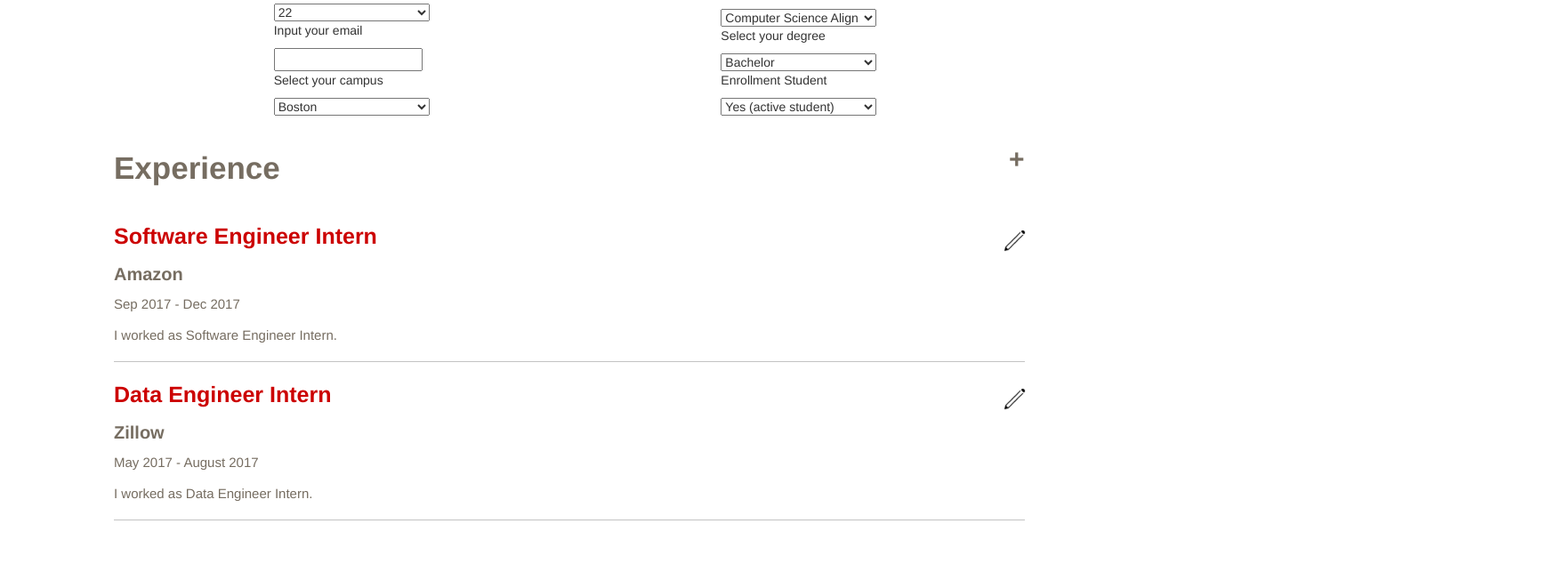
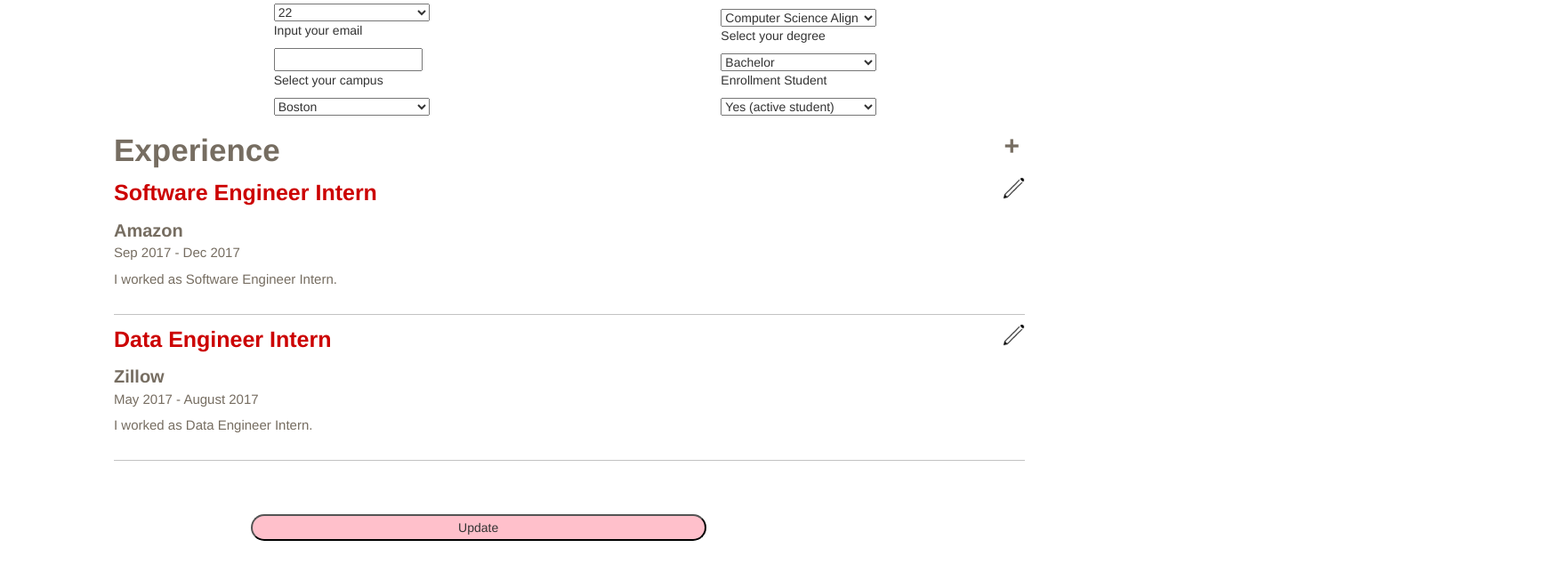
Before and after one commit to rexue70/asd-student-front-end, a React (Create React App) app in the folder student-front-end/: page /profile in a window 1280 px wide. Shown: the part 1386-2029 px from the top of the page at 89% size, 1758 px wide, since content can reach past the window. Built offline with nearby package versions, Linux system fonts and the light colour scheme; a web font is replaced by a local one.

Commit message:
Update Add Experience

```diff
--- a/student-front-end/src/components/profile/AddExperience.js
+++ b/student-front-end/src/components/profile/AddExperience.js
@@ -49,13 +49,14 @@
             <Wrapper>
                 <Wrapper_Inner>
                     <h2>{this.props.text}</h2>
+                    <Rule></Rule>
                     <ExperienceContent
                         changeTitle={this.changeTitle.bind(this)}
                         changeCompany={this.changeCompany.bind(this)}
                         changeDesc={this.changeDesc.bind(this)}
                         item={this.state}/>
-                    <button onClick={this.props.closePopup}>Cancel</button>
-                    <button onClick={this.AddExperience}>Add</button>
+                    <Button onClick={this.props.closePopup}>Cancel</Button>
+                    <Button onClick={this.AddExperience}>Add</Button>
                 </Wrapper_Inner>
             </Wrapper>
         )
@@ -65,7 +66,7 @@
 const Wrapper = styled.div`
         position: fixed;
         width: 100%;
-        height: 100%;
+        height: 120%;
         top: 0;
         left: 0;
         right: 0;
@@ -83,3 +84,13 @@
         margin: auto;
         background: white;
     `
+
+const Button = styled.button`
+        margin: 0 10%;
+    `
+
+const Rule = styled.p`
+        height: 1px;
+        border: 0;
+        box-shadow: inset 0 12px 12px -12px rgba(0, 0, 0, 0.5);
+    `
--- a/student-front-end/src/components/profile/EditExperience.js
+++ b/student-front-end/src/components/profile/EditExperience.js
@@ -1,6 +1,7 @@
 import React, {Component} from 'react';
 import styled from "styled-components";
 import ExperienceContent from "./ExperienceContent";
+import background from "../../images/profile_background.png"
 
 export default class EditExperience extends Component {
     constructor(props) {
@@ -47,14 +48,15 @@
             <Wrapper>
                 <Wrapper_Inner>
                     <h2>{this.props.text}</h2>
+                    <Rule></Rule>
                     <ExperienceContent
                         changeTitle={this.changeTitle.bind(this)}
                         changeCompany={this.changeCompany.bind(this)}
                         changeDesc={this.changeDesc.bind(this)}
-                        item={this.state}/>
-                    <button onClick={this.props.closePopup}>Cancel</button>
-                    <button onClick={this.editExperience}>Ok</button>
-                    <button onClick={this.deleteExpeirence}>Delete</button>
+                        item={this.state}/> <br/>
+                    <Button onClick={this.props.closePopup}>Cancel</Button>
+                    <Button onClick={this.editExperience}>Ok</Button>
+                    <Button onClick={this.deleteExpeirence}>Delete</Button>
                 </Wrapper_Inner>
             </Wrapper>
         )
@@ -64,7 +66,7 @@
 const Wrapper = styled.div`
         position: fixed;
         width: 100%;
-        height: 100%;
+        height: 120%;
         top: 0;
         left: 0;
         right: 0;
@@ -82,3 +84,13 @@
         margin: auto;
         background: white;
     `
+
+const Rule = styled.p`
+        height: 1px;
+        border: 0;
+        box-shadow: inset 0 12px 12px -12px rgba(0, 0, 0, 0.5);
+    `
+
+const Button = styled.button`
+        margin: 0 10%;
+    `
--- a/student-front-end/src/components/profile/ExperienceContent.js
+++ b/student-front-end/src/components/profile/ExperienceContent.js
@@ -1,4 +1,5 @@
 import React, {Component} from 'react';
+import styled from "styled-components";
 
 export default class ExperienceContent extends Component {
     constructor() {
@@ -23,13 +24,38 @@
     render() {
         return(
                 <div>
-                    <p>Job Title</p>
-                    <input onChange={this.handleTitle.bind(this)} value={this.props.item.jobTitle}></input>
-                    <p>Company</p>
-                    <input onChange={this.handleCompany.bind(this)} value={this.props.item.company}></input>
-                    <p>Description</p>
-                    <input onChange={this.handleDesc.bind(this)} value={this.props.item.description}></input>
+                    <Title>
+                        <label for={"jobTitle"}>Job Title</label>
+                    </Title>
+                    <Input onChange={this.handleTitle.bind(this)} id={"jobTitle"} value={this.props.item.jobTitle} size={50}></Input>
+
+                    <Title>
+                        <label for={"company"}>Company</label>
+                    </Title>
+                    <Input onChange={this.handleCompany.bind(this)} id={"company"} value={this.props.item.company} size={50}></Input>
+
+                    <Title>
+                        <label for={"desc"}>Description</label>
+                    </Title>
+                    <Textarea onChange={this.handleDesc.bind(this)} id={"desc"}
+                              value={this.props.item.description} cols={50} rows={6}></Textarea>
                 </div>
             )
     }
 }
+
+const Title = styled.p`
+        color: black;
+        font-size: 12px;
+        margin: 0 10%;
+        font-weight: bold;
+    `
+
+const Input = styled.input`
+        margin: 1% 10%;
+        height: 30px;
+    `
+
+const Textarea = styled.textarea`
+        margin: 1% 10%;
+    `
--- a/student-front-end/src/components/profile/Experiences.js
+++ b/student-front-end/src/components/profile/Experiences.js
@@ -69,31 +69,27 @@
     render() {
         return (
             <div>
+                <Title>
                     <tr>
-                    <td><CardTitle>Experience</CardTitle>
-                    </td>
-                    <td><ButtonAdd onClick = {this.addNewExperience}>+</ButtonAdd>
-                    </td>
+                        <td><CardTitle>Experience</CardTitle></td>
+                        <td><ButtonAdd onClick = {this.addNewExperience}>+</ButtonAdd></td>
                     </tr>
+                </Title>
 
                 {this.state.experiences.map(item => (
                     <div>
                         <Details>
                             <tr key={item.id}>
-                                <td>
-                                    <JobTitle>{item.jobTitle}</JobTitle>
-                                </td>
-                                <td>
-                                    {/*<Button onClick={() => this.handleDel(item)}>-</Button>*/}
-                                    <ButtonEdit onClick={() => this.handleEdit(item)} src={pen}></ButtonEdit>
-                                </td>
+                                <td><JobTitle>{item.jobTitle}</JobTitle>
+                                <ButtonEdit onClick={() => this.handleEdit(item)} src={pen}></ButtonEdit></td>
                             </tr>
+                            <tr><Company>{item.company}</Company></tr>
+                            <tr><Time>{item.time}</Time></tr>
+                            <tr><Desc>{item.desc}</Desc></tr>
+                        </Details>
+                        <br/>
+                        <Rule/>
 
-                            <Company>{item.company}</Company>
-                            <Time>{item.time}</Time>
-                            <Desc>{item.desc}</Desc>
-                        </Details>
-                        <Rule/>
                     </div>
                 ))}
 
@@ -130,32 +126,31 @@
 }
 
 const CardTitle = styled.h1`
-        width:400px;
         color: #766D61;
         font-size: 35px;
-        padding: 20px 0;
+        float: left;
     `
 
 const ButtonAdd = styled.button`
-        margin: auto 600px;
         color: #766D61;
         font-size: 30px;
         font-weight: bold;
         background: transparent;
-        border: none ;
+        border: none;
         float: right;
     `
 
 const ButtonEdit = styled.img`
         width: 25px;
         height: 25px;
+        float: right;
     `
 
 const JobTitle = styled.p`
-        width: 1000px;
         color: #cc0000;
         font-size: 25px;
         font-weight: bold;
+        float:left;
     `
 
 const Company = styled.p`
@@ -168,27 +163,23 @@
 const Time = styled.p`
         color: #766D61;
         font-size: 15px;
-        font-weight: normal;
     `
 
-const Details = styled.p`
-        margin-top: 0px;
-        color: black;
-        line-height: 33px;
-        padding: 10px 0;
+const Details = styled.table`
+        width: 100%;
+    `
+
+const Title = styled.table`
+        width: 100%;
     `
 
 const Desc = styled.p`
-        margin: auto;
         color: #766D61;
         font-size: 15px;
-        font-weight: normal;
         line-height: 120%;
     `
 
 const Rule = styled.p`
-        maring-right: 100px;
         height: 1px;
-        border: 0;
         box-shadow: inset 0 12px 12px -12px rgba(0, 0, 0, 0.5);
     `
```
Lines whose indentation alone changed are shown as unchanged.
